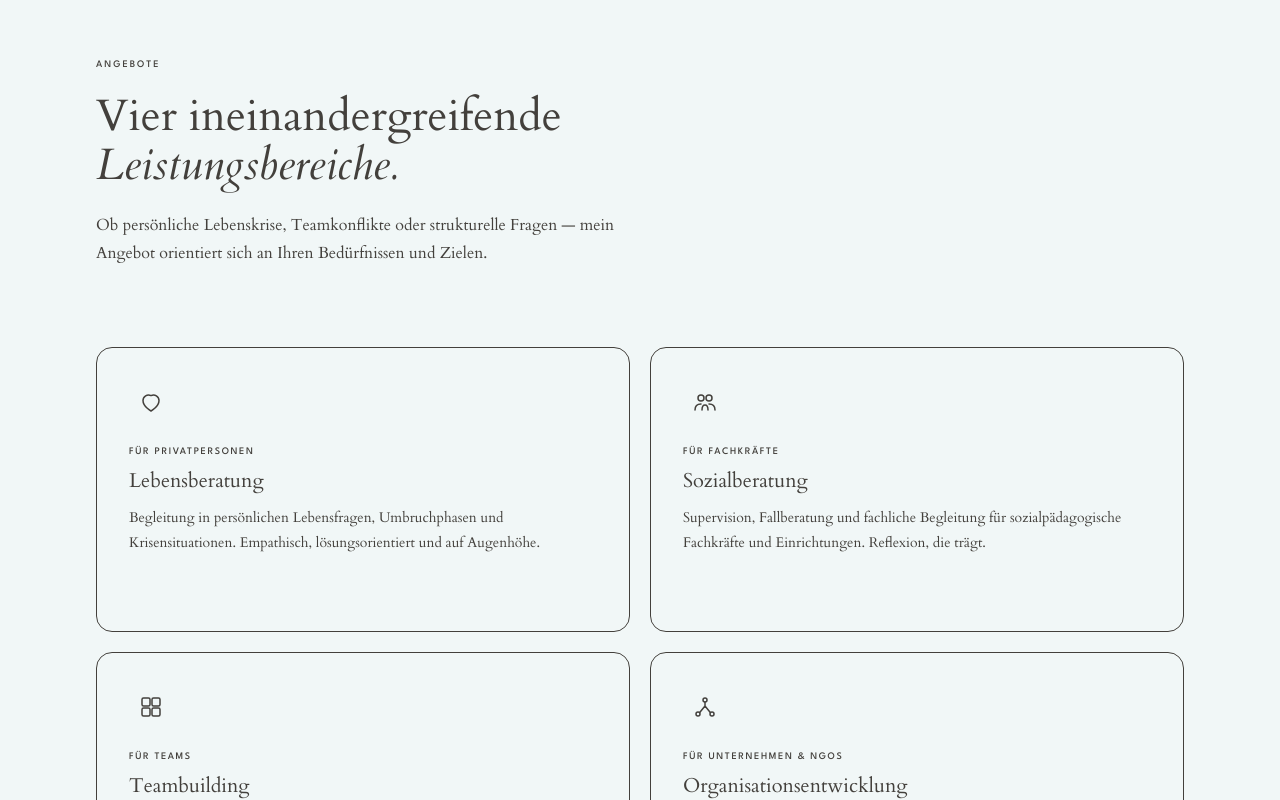
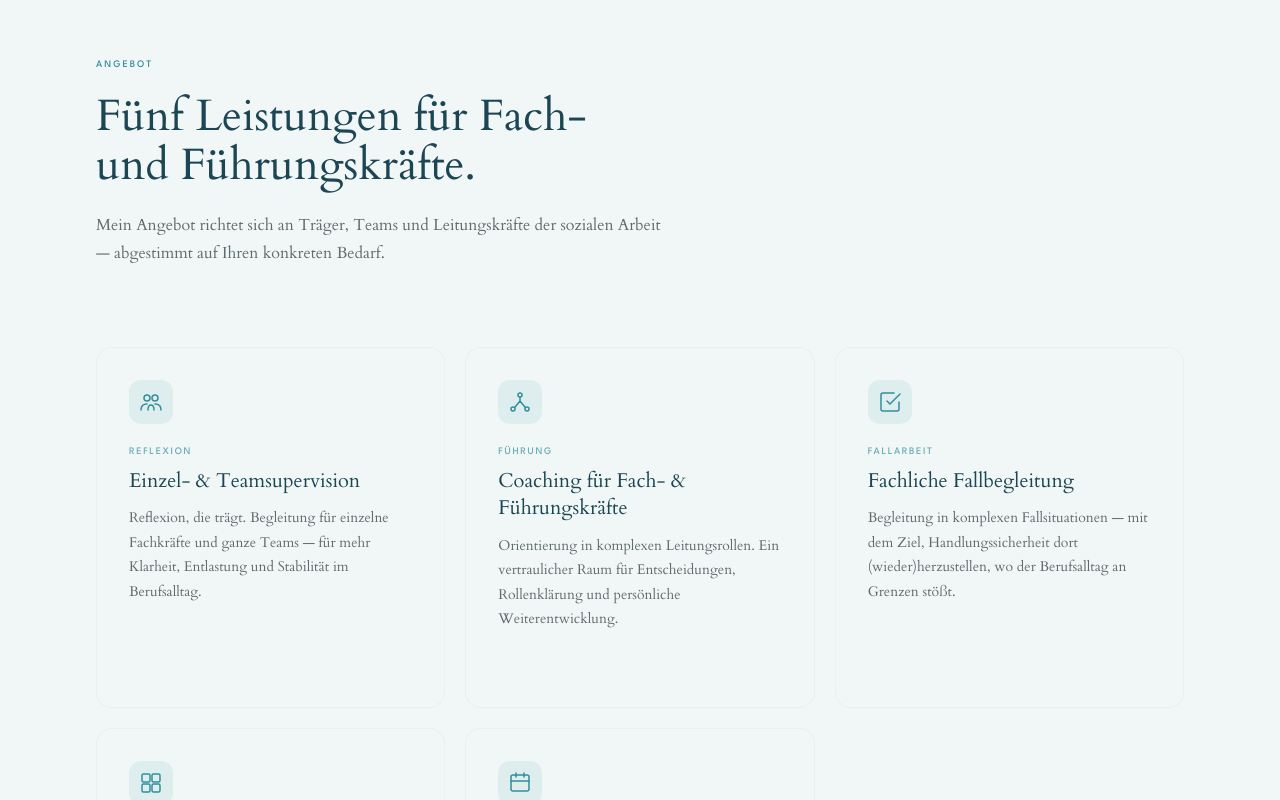
Before and after one commit to pietmondriaan/HOMEPAGE-SILKE, a React (Vite) app: page / in a window 1280 px wide. Shown: the part 2560-3360 px from the top of the page. Built offline with nearby package versions, Linux system fonts and the light colour scheme.

Commit message:
feat(angebot): 5 Leistungen aus der Ausschreibung, Privatpersonen entfernt

```diff
--- a/src/components/Services.jsx
+++ b/src/components/Services.jsx
@@ -2,21 +2,10 @@ import { useScrollAnimation } from '../hooks/useScrollAnimation'
 
 const services = [
   {
-    eyebrow: 'Für Privatpersonen',
-    title: 'Lebensberatung',
+    eyebrow: 'Reflexion',
+    title: 'Einzel- & Teamsupervision',
     description:
-      'Begleitung in persönlichen Lebensfragen, Umbruchphasen und Krisensituationen. Empathisch, lösungsorientiert und auf Augenhöhe.',
-    icon: (
-      <svg viewBox="0 0 24 24" fill="none" stroke="currentColor" strokeWidth="1.5" strokeLinecap="round" strokeLinejoin="round" className="w-6 h-6">
-        <path d="M12 21s-8-4.35-8-10.5a5.5 5.5 0 0 1 8-4.9A5.5 5.5 0 0 1 20 10.5c0 6.15-8 10.5-8 10.5z" />
-      </svg>
-    ),
-  },
-  {
-    eyebrow: 'Für Fachkräfte',
-    title: 'Sozialberatung',
-    description:
-      'Supervision, Fallberatung und fachliche Begleitung für sozialpädagogische Fachkräfte und Einrichtungen. Reflexion, die trägt.',
+      'Reflexion, die trägt. Begleitung für einzelne Fachkräfte und ganze Teams — für mehr Klarheit, Entlastung und Stabilität im Berufsalltag.',
     icon: (
       <svg viewBox="0 0 24 24" fill="none" stroke="currentColor" strokeWidth="1.5" strokeLinecap="round" strokeLinejoin="round" className="w-6 h-6">
         <circle cx="8" cy="8" r="3" />
@@ -27,10 +16,36 @@ const services = [
     ),
   },
   {
-    eyebrow: 'Für Teams',
-    title: 'Teambuilding',
+    eyebrow: 'Führung',
+    title: 'Coaching für Fach- & Führungskräfte',
     description:
-      'Workshops und Prozessbegleitung für Teams in Veränderungs- und Entwicklungsphasen. Interaktiv, praxisnah und nachhaltig wirksam.',
+      'Orientierung in komplexen Leitungsrollen. Ein vertraulicher Raum für Entscheidungen, Rollenklärung und persönliche Weiterentwicklung.',
+    icon: (
+      <svg viewBox="0 0 24 24" fill="none" stroke="currentColor" strokeWidth="1.5" strokeLinecap="round" strokeLinejoin="round" className="w-6 h-6">
+        <circle cx="12" cy="5" r="2" />
+        <circle cx="5" cy="19" r="2" />
+        <circle cx="19" cy="19" r="2" />
+        <path d="M12 7v4M12 11l-5.3 6.5M12 11l5.3 6.5" />
+      </svg>
+    ),
+  },
+  {
+    eyebrow: 'Fallarbeit',
+    title: 'Fachliche Fallbegleitung',
+    description:
+      'Begleitung in komplexen Fallsituationen — mit dem Ziel, Handlungssicherheit dort (wieder)herzustellen, wo der Berufsalltag an Grenzen stößt.',
+    icon: (
+      <svg viewBox="0 0 24 24" fill="none" stroke="currentColor" strokeWidth="1.5" strokeLinecap="round" strokeLinejoin="round" className="w-6 h-6">
+        <path d="M9 11l3 3L22 4" />
+        <path d="M21 12v7a2 2 0 0 1-2 2H5a2 2 0 0 1-2-2V5a2 2 0 0 1 2-2h11" />
+      </svg>
+    ),
+  },
+  {
+    eyebrow: 'Organisation',
+    title: 'Konzept- & Prozessbegleitung',
+    description:
+      'Unterstützung bei Qualitätsentwicklung, konzeptioneller Neuausrichtung und Veränderungsprozessen in Organisationen der sozialen Arbeit.',
     icon: (
       <svg viewBox="0 0 24 24" fill="none" stroke="currentColor" strokeWidth="1.5" strokeLinecap="round" strokeLinejoin="round" className="w-6 h-6">
         <rect x="3" y="3" width="8" height="8" rx="1.5" />
@@ -41,16 +56,14 @@ const services = [
     ),
   },
   {
-    eyebrow: 'Für Unternehmen & NGOs',
-    title: 'Organisations­entwicklung',
+    eyebrow: 'Wissen',
+    title: 'Workshops & Klausurbegleitung',
     description:
-      'Strategische Beratung und Begleitung von Organisationen. Konzeptentwicklung, Personalentwicklung, strukturelle Neuausrichtung.',
+      'Halb- und Tagesformate zu spezifischen Fachthemen sowie die Begleitung von Team-Klausuren — praxisnah und auf Ihren Bedarf zugeschnitten.',
     icon: (
       <svg viewBox="0 0 24 24" fill="none" stroke="currentColor" strokeWidth="1.5" strokeLinecap="round" strokeLinejoin="round" className="w-6 h-6">
-        <circle cx="12" cy="5" r="2" />
-        <circle cx="5" cy="19" r="2" />
-        <circle cx="19" cy="19" r="2" />
-        <path d="M12 7v4M12 11l-5.3 6.5M12 11l5.3 6.5" />
+        <rect x="3" y="4" width="18" height="16" rx="2" />
+        <path d="M16 2v4M8 2v4M3 10h18" />
       </svg>
     ),
   },
@@ -62,28 +75,28 @@ function ServiceCard({ service, index }) {
   return (
     <div
       ref={ref}
-      className={`animate-on-scroll group flex flex-col p-7 lg:p-8 rounded-2xl bg-cream border border-sand-dark/50 hover:border-sage/40 hover:shadow-[0_8px_24px_rgba(60,55,40,0.07)] transition-all duration-[280ms] ${
+      className={`animate-on-scroll group flex flex-col p-7 lg:p-8 rounded-2xl bg-canvas border border-line/50 hover:border-petrol/40 hover:shadow-[0_8px_24px_rgba(60,55,40,0.07)] transition-all duration-[280ms] ${
         isVisible ? 'is-visible' : ''
       }`}
       style={{ transitionDelay: `${index * 80}ms` }}
     >
-      <div className="w-11 h-11 rounded-xl bg-sage/10 flex items-center justify-center text-sage group-hover:bg-sage group-hover:text-white transition-all duration-[280ms] mb-5">
+      <div className="w-11 h-11 rounded-xl bg-petrol/10 flex items-center justify-center text-petrol group-hover:bg-petrol group-hover:text-white transition-all duration-[280ms] mb-5">
         {service.icon}
       </div>
 
-      <p className="font-sans text-[10px] font-medium tracking-[0.16em] text-sage/70 uppercase mb-2">
+      <p className="font-sans text-[10px] font-medium tracking-[0.16em] text-petrol/70 uppercase mb-2">
         {service.eyebrow}
       </p>
 
-      <h3 className="font-serif text-xl font-normal text-bark mb-3 leading-snug">
+      <h3 className="font-serif text-xl font-normal text-azure mb-3 leading-snug">
         {service.title}
       </h3>
 
-      <p className="text-[14px] leading-[1.75] text-bark-light flex-1">
+      <p className="text-[14px] leading-[1.75] text-ink-soft flex-1">
         {service.description}
       </p>
 
-      <div className="mt-6 flex items-center gap-1.5 text-sage text-[13px] font-medium opacity-0 group-hover:opacity-100 transition-opacity duration-[280ms]">
+      <div className="mt-6 flex items-center gap-1.5 text-petrol text-[13px] font-medium opacity-0 group-hover:opacity-100 transition-opacity duration-[280ms]">
         <span>Mehr erfahren</span>
         <svg width="14" height="14" viewBox="0 0 14 14" fill="none" stroke="currentColor" strokeWidth="1.5" strokeLinecap="round" strokeLinejoin="round" className="translate-x-0 group-hover:translate-x-0.5 transition-transform" aria-hidden="true">
           <path d="M2 7h10M8 3l4 4-4 4" />
@@ -97,7 +110,7 @@ export default function Services() {
   const [headerRef, headerVisible] = useScrollAnimation()
 
   return (
-    <section id="leistungen" className="py-24 lg:py-36 bg-cream relative">
+    <section id="angebot" className="py-24 lg:py-36 bg-canvas relative">
 
       <div className="max-w-6xl mx-auto px-6 lg:px-8">
 
@@ -106,25 +119,22 @@ export default function Services() {
           ref={headerRef}
           className={`max-w-xl mb-14 lg:mb-20 animate-on-scroll ${headerVisible ? 'is-visible' : ''}`}
         >
-          <p className="font-sans text-[10px] font-medium tracking-[0.2em] text-sage uppercase mb-5">
-            Angebote
+          <p className="font-sans text-[10px] font-medium tracking-[0.2em] text-petrol uppercase mb-5">
+            Angebot
           </p>
           <h2
-            className="font-serif font-normal text-bark leading-[1.12] mb-5"
+            className="font-serif font-normal text-azure leading-[1.12] mb-5"
             style={{ fontSize: 'clamp(1.8rem, 3.5vw, 2.75rem)', textWrap: 'balance' }}
           >
-            Vier ineinandergreifende
-            <br />
-            <em>Leistungsbereiche.</em>
+            Fünf Leistungen für Fach- und Führungskräfte.
           </h2>
-          <p className="text-base leading-[1.75] text-bark-light">
-            Ob persönliche Lebenskrise, Teamkonflikte oder strukturelle Fragen —
-            mein Angebot orientiert sich an Ihren Bedürfnissen und Zielen.
+          <p className="text-base leading-[1.75] text-ink-soft">
+            Mein Angebot richtet sich an Träger, Teams und Leitungskräfte der sozialen Arbeit — abgestimmt auf Ihren konkreten Bedarf.
           </p>
         </div>
 
-        {/* Cards — 2×2 Grid */}
-        <div className="grid sm:grid-cols-2 gap-4 lg:gap-5">
+        {/* Cards — 5-card Grid */}
+        <div className="grid sm:grid-cols-2 lg:grid-cols-3 gap-4 lg:gap-5">
           {services.map((service, index) => (
             <ServiceCard key={service.title} service={service} index={index} />
           ))}
```
